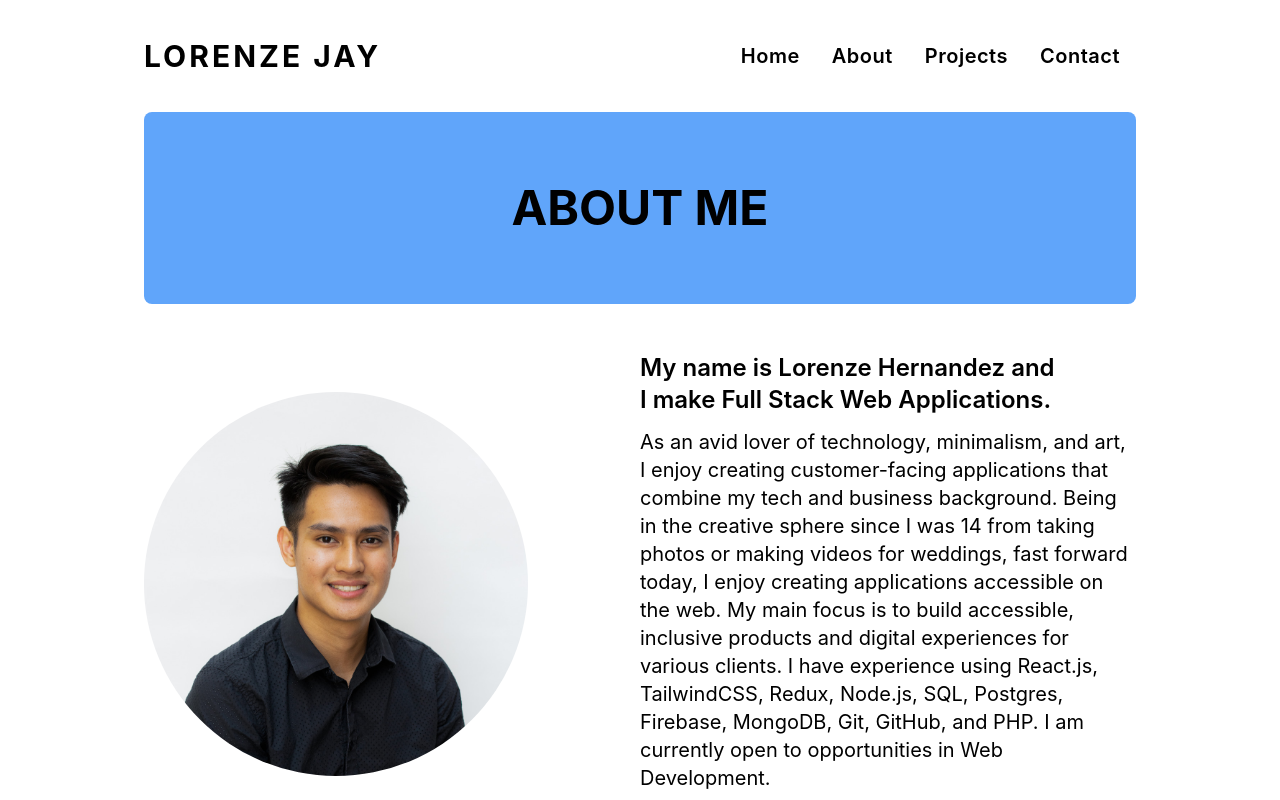
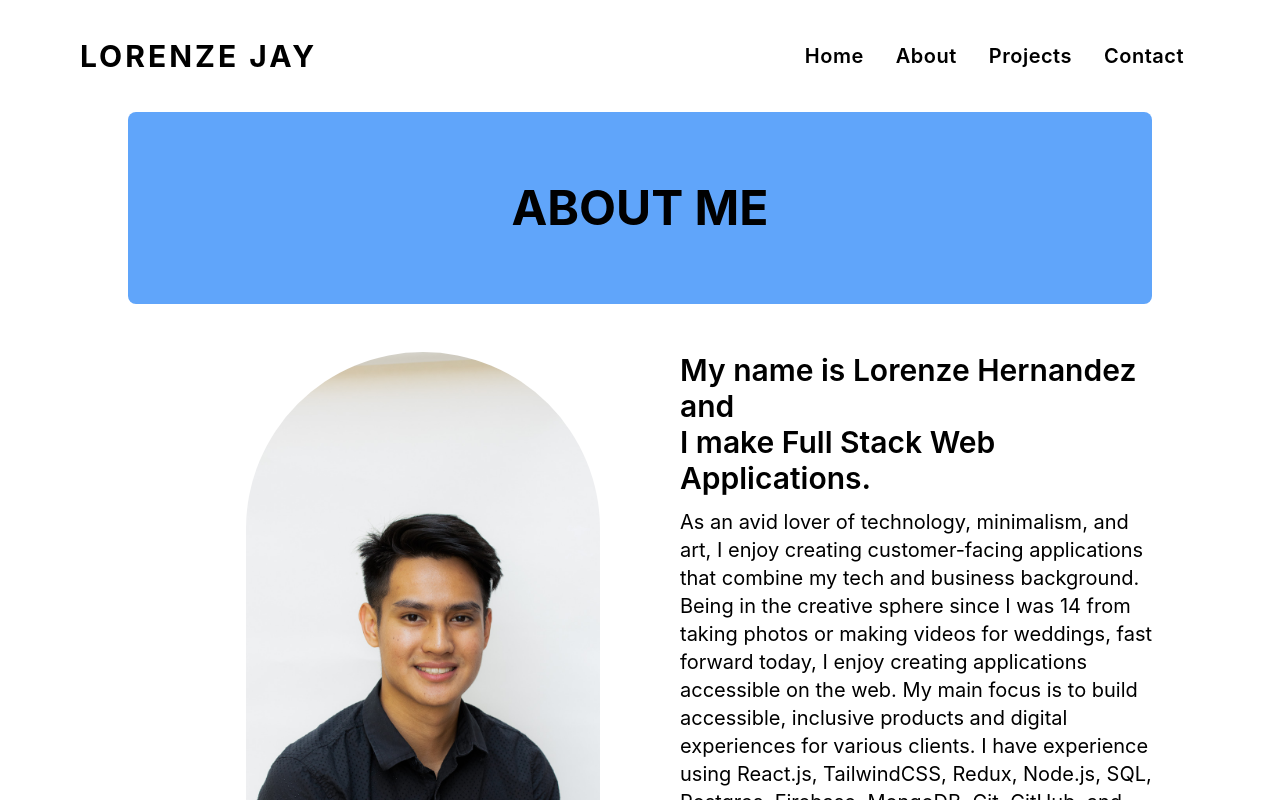
Before and after one commit to lorenzejay/portfolio-site, a Next.js app: page /about in a window 1280 px wide. Shown: the top 800 px of the page. Built offline with nearby package versions, Linux system fonts and the light colour scheme.

Commit message:
updated width sizing on larger displays

```diff
--- a/components/header.js
+++ b/components/header.js
@@ -4,11 +4,16 @@ import { FaBars } from "react-icons/fa";
 const Header = ({ toggle }) => {
   return (
     <header
-      className={`flex justify-between w-full items-center t-0 z-10 px-5 lg:px-20 xl:px-36 2xl:px-44 relative bg-transparent text-black `}
+      className={`flex justify-between w-full items-center t-0 z-10 px-5 lg:px-20 2xl:max-w-8xl mx-auto relative bg-transparent text-black `}
       style={{ height: "14vh" }}
     >
-      <h1 className="text-3xl font-bold uppercase tracking-widest ">Lorenze Jay</h1>
-      <div onClick={toggle} className="block text-white text-2xl cursor-pointer md:hidden ">
+      <h1 className="text-3xl font-bold uppercase tracking-widest ">
+        Lorenze Jay
+      </h1>
+      <div
+        onClick={toggle}
+        className="block text-white text-2xl cursor-pointer md:hidden "
+      >
         <FaBars className="text-black" />
       </div>
       <ul
--- a/components/hero.js
+++ b/components/hero.js
@@ -5,7 +5,7 @@ import Link from "next/link";
 const Hero = () => {
   return (
     <motion.main
-      className=" relative  w-full min-h-1/2 lg:max-h-threeFourths  rounded-lg"
+      className=" relative  w-full min-h-1/2 lg:max-h-threeFourths 2xl:max-h-1/2 rounded-lg"
       initial={{ scale: 0 }}
       animate={{ scale: 1 }}
       transition={{ duration: 0.5 }}
@@ -14,11 +14,10 @@ const Hero = () => {
         src={"/homebg.png"}
         alt="hero"
         layout="fill"
-        className="relative object-center object-cover rounded-lg"
+        className="object-center object-cover rounded-lg"
       />
       <span className="overlay z-1 rounded-3xl"></span>
-      {/* <div className="relative px-10 lg:py-5 lg:pt-20 xl:px-20 flex flex-col items-center justify-center h-full lg:min-h-3/4 z-10 text-white  md:flex-row md:justify-between"> */}
-      <div className="h-full  lg:min-h-3/4 flex flex-col justify-center items-center lg:justify-start lg:flex-row w-full px-10 lg:py-5 lg:pt-20 xl:px-20 ">
+      <div className="h-full w-full flex flex-col justify-center items-center lg:flex-row px-10 lg:py-5 lg:pt-20 xl:px-20 2xl:pt-32">
         <div className="z-10 mb-14 mt-24 lg:mt-0 w-full ">
           <p className="text-5xl mb-5 text-white uppercase trackig-wide">
             Lorenze Jay<span>👋</span>
@@ -28,18 +27,21 @@ const Hero = () => {
             variety of clients.
           </h1>
           <Link href="/projects">
-            <button className="text-white bg-blue-400 px-4 py-2 rounded-md cursor-pointer focus:outline-none hover:bg-blue-600 transition-all duration-500 ease-in-out hover:shadow-xl">
+            <button className="text-white bg-blue-400 px-4 py-2 2xl:px-8 2xl:py-4 rounded-md cursor-pointer focus:outline-none hover:bg-blue-600 transition-all duration-500 ease-in-out hover:shadow-xl">
               See Projects
             </button>
           </Link>
         </div>
-
-        <div className="bg-white relative w-64 h-64 lg:w-72 lg:h-56 xl:w-96 xl:h-72 mb-24 rounded-full">
-          <img
-            src="/ljaph-5.jpg"
-            alt="Portrait of Lorenze Jay Hernandez"
-            className="rounded-full w-full object-cover h-full"
-          />
+        <div className="lg:w-1/2 z-10 mx-auto ">
+          <div className="relative  w-64 h-64 lg:w-72 lg:h-56 xl:w-96 xl:h-96 mb-24 rounded-full">
+            <Image
+              src="/ljaph-5.jpg"
+              alt="Portrait of Lorenze Jay Hernandez"
+              layout="fill"
+              objectFit="cover"
+              className="rounded-full"
+            />
+          </div>
         </div>
       </div>
     </motion.main>
--- a/components/paddingWrapper.js
+++ b/components/paddingWrapper.js
@@ -1,7 +1,13 @@
 import React from "react";
 
 const PaddingWrapper = ({ children, className }) => {
-  return <div className={`px-5 lg:px-16 xl:px-36 2xl:px-44 relative ${className}`}>{children}</div>;
+  return (
+    <div
+      className={`px-5 lg:px-16  xl:px-32 2xl:px-0 max-w-8xl mx-auto relative ${className}`}
+    >
+      {children}
+    </div>
+  );
 };
 
 export default PaddingWrapper;
--- a/pages/about.js
+++ b/pages/about.js
@@ -3,7 +3,7 @@ import React from "react";
 import InitialTransition from "../components/intialTransition";
 import Layout from "../components/layout";
 import PageBanners from "../components/pageBanners";
-
+import Image from "next/image";
 const About = () => {
   return (
     <>
@@ -19,23 +19,23 @@ const About = () => {
       <Layout className="absolute w-full">
         <main className="min-h-screen">
           <PageBanners title="About Me" className="bg-blue-400" />
-          <div className="py-12 w-full flex flex-col lg:flex-row justify-around">
+          <div className="py-12 w-full flex flex-col lg:flex-row justify-around lg:space-x-20">
             <div className="lg:w-1/2">
-              {/* <h3 className="mr-auto font-bold text-3xl sm:text-4xl ">
-                Who is Lorenze ?
-              </h3> */}
-              <img
-                src="/ljaph-5.jpg"
-                className="rounded-full object-cover w-64 h-64 xl:w-96 xl:h-96 mx-auto my-10 lg:mx-0 "
-                alt="profile"
-              />
+              <div className="relative w-full h-full lg:w-3/4 2xl:w-1/2 ml-auto">
+                <Image
+                  src="/ljaph-5.jpg"
+                  layout="fill"
+                  objectFit="cover"
+                  className="rounded-full"
+                />
+              </div>
             </div>
             <div className="lg:w-1/2">
-              <h3 className="font-semibold ">
+              <h3 className="font-semibold text-3xl">
                 My name is Lorenze Hernandez and <br /> I make Full Stack Web
                 Applications.
               </h3>
-              <p className="my-3 text-xl">
+              <p className="my-3 text-xl 2xl:text-3xl">
                 As an avid lover of technology, minimalism, and art, I enjoy
                 creating customer-facing applications that combine my tech and
                 business background. Being in the creative sphere since I was 14
@@ -58,7 +58,7 @@ const About = () => {
                 lets me build things we commonly use on a day to day basis -
                 like productivity, blogs, or social media applications.
               </p> */}
-              <p className="my-3 text-xl">
+              <p className="my-3 text-xl 2xl:text-3xl">
                 My main focus is to build accessible, inclusive products and
                 digital experiences for a variety of clients.
               </p>
--- a/styles/globals.css
+++ b/styles/globals.css
@@ -17,8 +17,8 @@ html,
 body {
   padding: 0;
   margin: 0;
-  font-family: -apple-system, BlinkMacSystemFont, Segoe UI, Roboto, Oxygen, Ubuntu, Cantarell,
-    Fira Sans, Droid Sans, Helvetica Neue, sans-serif;
+  font-family: -apple-system, BlinkMacSystemFont, Segoe UI, Roboto, Oxygen,
+    Ubuntu, Cantarell, Fira Sans, Droid Sans, Helvetica Neue, sans-serif;
 }
 
 a {
--- a/tailwind.config.js
+++ b/tailwind.config.js
@@ -3,11 +3,14 @@ module.exports = {
   darkMode: false, // or 'media' or 'class'
   theme: {
     extend: {
+      maxWidth: {
+        "8xl": "2000px",
+      },
       maxHeight: {
         0: "0",
-        "1/4": "25%",
-        "1/2": "50%",
-        "3/4": "75%",
+        "1/4": "25vh",
+        "1/2": "50vh",
+        "3/4": "75vh",
         fifty: "50vh",
         threeFourths: "75vh",
         full: "100%",
```
